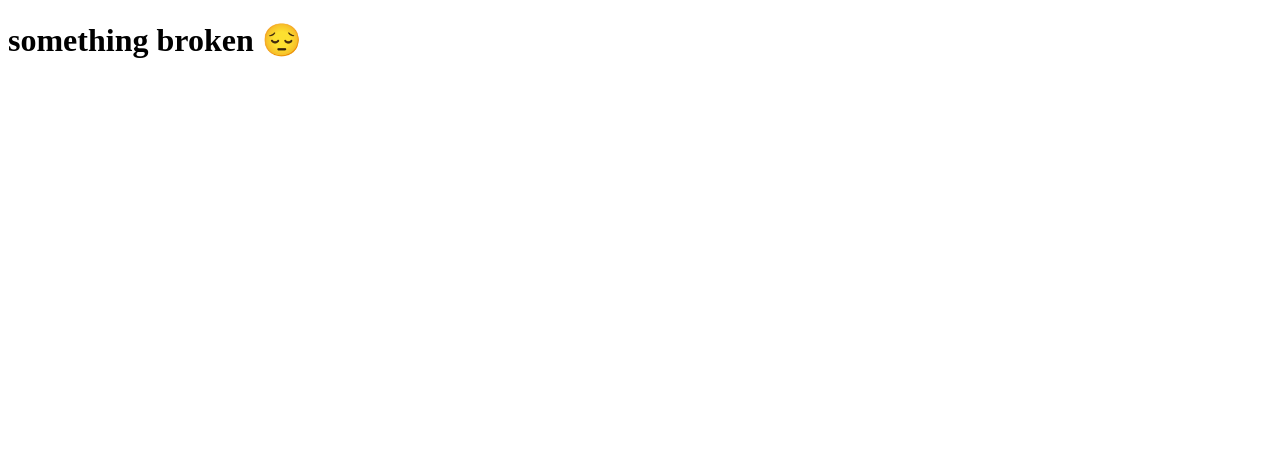
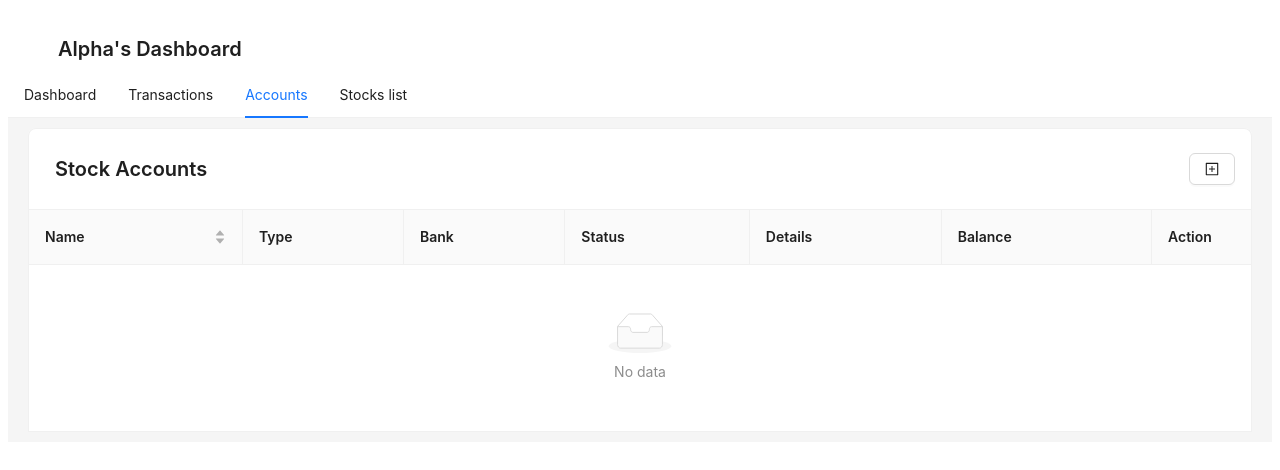
Before and after one commit to jcreation-house/kaasu_stocks_ls, a React (Vite) app: page /stocks_accounts in a window 1280 px wide. Before the commit this address had no page. Shown: the top 470 px of the page. Built offline with nearby package versions, Linux system fonts and the light colour scheme.

Commit message:
StocksAccounts updated

```diff
--- a/src/App.jsx
+++ b/src/App.jsx
@@ -6,7 +6,11 @@ import {
   stocksListAction,
   stocksListLoader,
 } from "./pages/StocksList";
-import { StocksAccounts } from "./pages/StocksAccounts";
+import {
+  StocksAccounts,
+  StocksAccountsAction,
+  StocksAccountsLoader,
+} from "./pages/StocksAccounts";
 import { StocksTransactions } from "./pages/StocksTransactions";
 
 function App() {
@@ -31,15 +35,15 @@ function App() {
           // errorElement: <Error />,
         },
         {
-          path: "accounts",
+          path: "stocks_accounts",
           element: <StocksAccounts />,
-          // loader: accountsLoader,
-          // action: accountsAction,
+          loader: StocksAccountsLoader,
+          action: StocksAccountsAction,
           // errorElement: <Error />,
         },
         {
-          path: "transactions",
-          // element: <StocksTransactions />,
+          path: "stocks_transactions",
+          element: <StocksTransactions />,
           // loader: transactionsLoader,
           // action: transactionsAction,
           // errorElement: <Error />,
--- /dev/null
+++ b/src/components/TableViewer.jsx
@@ -0,0 +1,20 @@
+import { Flex, Table, Typography } from "antd";
+
+export const TableViewer = ({ data, columns, title: _title, child }) => {
+  const { Title } = Typography;
+  return (
+    <Table
+      bordered
+      dataSource={data}
+      columns={columns}
+      title={() => (
+        <Flex justify="space-between" align="center">
+          <Title style={{ textAlign: "center", margin: "10px" }} level={4}>
+            {_title}
+          </Title>
+          {child}
+        </Flex>
+      )}
+    />
+  );
+};
--- /dev/null
+++ b/src/components/forms/StocksAccountForm.jsx
@@ -0,0 +1,139 @@
+import React, { useState } from "react";
+import { useLocation, useSubmit } from "react-router-dom";
+import { Button, Typography, Modal, Form, Input, Select } from "antd";
+
+import TextArea from "antd/es/input/TextArea";
+import { PlusSquareOutlined } from "@ant-design/icons";
+
+export const StocksAccountForm = () => {
+  const handleSubmit = useSubmit();
+
+  const { Option } = Select;
+  const [form] = Form.useForm();
+  const [visible, setVisible] = useState(false);
+  const showModal = () => {
+    setVisible(true);
+    form.setFieldsValue({});
+  };
+
+  const handleCancel = () => {
+    setVisible(false);
+  };
+
+  const handleOk = () => {
+    form
+      .validateFields()
+      .then((values) => {
+        console.log(values);
+        setVisible(false);
+        handleSubmit(values, { method: "post", action: "/stocks_accounts" });
+
+        form.resetFields();
+      })
+      .catch((info) => {
+        // console.log("Validation Failed:", info);
+        null;
+      });
+  };
+
+  return (
+    <>
+      <Button onClick={showModal}>
+        <PlusSquareOutlined />
+      </Button>
+      <Modal
+        title={
+          <Typography.Title
+            type="secondary"
+            style={{ textAlign: "center" }}
+            level={3}
+          >
+            Add Accounts
+          </Typography.Title>
+        }
+        open={visible}
+        onCancel={handleCancel}
+        footer={[
+          <Button key="back" onClick={handleCancel}>
+            Return
+          </Button>,
+          <Button key="submit" type="primary" onClick={handleOk}>
+            Submit
+          </Button>,
+        ]}
+      >
+        <Form
+          form={form}
+          layout="horizontal"
+          name="Account_form"
+          labelCol={{
+            span: 6,
+          }}
+          wrapperCol={{
+            span: 16,
+          }}
+          style={{
+            maxWidth: 600,
+          }}
+        >
+          <Form.Item
+            name="accountName"
+            label="Account Name"
+            rules={[
+              { required: true, message: "Please input the Account Name!" },
+            ]}
+          >
+            <Input placeholder="Cheq01" />
+          </Form.Item>
+
+          <Form.Item
+            name="accountType"
+            label="Account Type"
+            rules={[
+              { required: true, message: "Please input the account type!" },
+            ]}
+          >
+            <Select>
+              <Option value="chequing ">chequing </Option>
+              <Option value="saving">saving</Option>
+              <Option value="CASH">cash</Option>
+              <Option value="stocks">stocks</Option>
+            </Select>
+          </Form.Item>
+
+          <Form.Item
+            name="accountBank"
+            label="Account At"
+            rules={[
+              { required: true, message: "Please input the account At!" },
+            ]}
+          >
+            <Input placeholder="bank123" status={""} />
+          </Form.Item>
+          <Form.Item
+            label="Account status"
+            name={"accountStatus"}
+            rules={[
+              { required: true, message: "Please input the account status!" },
+            ]}
+          >
+            <Select>
+              <Option value="open">open</Option>
+              <Option value="close">close</Option>
+            </Select>
+          </Form.Item>
+
+          <Form.Item
+            name="accountDetails"
+            label="Account Details"
+            rules={[
+              { required: true, message: "Please input the account details!" },
+            ]}
+          >
+            <TextArea placeholder="...." status={""} />
+          </Form.Item>
+        </Form>
+      </Modal>
+    </>
+  );
+};
--- a/src/layout/StocksRootLayout.jsx
+++ b/src/layout/StocksRootLayout.jsx
@@ -16,16 +16,16 @@ export const StocksRootLayout = () => {
       //   icon: <MailOutlined />,
     },
     {
-      label: <Link to="transactions">Transactions</Link>,
-      key: "/transactions",
+      label: <Link to="/stocks_accounts">Transactions</Link>,
+      key: "/stocks_transactions",
     },
     {
-      label: <Link to="accounts">Accounts</Link>,
-      key: "/accounts",
+      label: <Link to="/stocks_accounts">Accounts</Link>,
+      key: "/stocks_accounts",
     },
     {
       key: "/stocks_list",
-      label: <Link to={"/stocks_list"}>stocks list</Link>,
+      label: <Link to={"/stocks_list"}>Stocks list</Link>,
     },
   ];
 
--- a/src/pages/StocksAccounts.jsx
+++ b/src/pages/StocksAccounts.jsx
@@ -1,19 +1,104 @@
-import { Flex, Table, Typography } from "antd";
+import { redirect, useLoaderData, useSubmit } from "react-router-dom";
+import { deleteItem, getItem, saveItem } from "../backend";
+import { TableViewer } from "../components/TableViewer";
+import { StocksAccountForm } from "../components/forms/StocksAccountForm";
+import { Button, Space } from "antd";
+import { DeleteOutlined } from "@ant-design/icons";
 
 export const StocksAccounts = () => {
-  const { Title } = Typography;
+  const { accounts } = useLoaderData();
+  const handleSubmit = useSubmit();
+
+  const columns = [
+    {
+      title: "Name",
+      dataIndex: "accountName",
+      sorter: (a, b) => a.account.localeCompare(b.account),
+    },
+    {
+      title: "Type",
+      dataIndex: "accountType",
+      // sorter: (a, b) => new Date(a.date) - new Date(b.date),
+    },
+    {
+      title: "Bank",
+      dataIndex: "accountBank",
+      // sorter: (a, b) => new Date(a.date) - new Date(b.date),
+    },
+    {
+      title: "Status",
+      dataIndex: "accountStatus",
+      // sorter: (a, b) => new Date(a.date) - new Date(b.date),
+    },
+    {
+      title: "Details",
+      dataIndex: "accountDetails",
+      // sorter: (a, b) => new Date(a.date) - new Date(b.date),
+    },
+    {
+      title: "Balance",
+      dataIndex: "accountBalance",
+      // sorter: (a, b) => new Date(a.date) - new Date(b.date),
+    },
+    {
+      title: "Action",
+      key: "action",
+      width: "100px",
+      render: (record) => (
+        <Space
+        //  style={{ justifyContent: "center", width: "100%" }}
+        >
+          <Button
+            onClick={() =>
+              handleSubmit(
+                { key: "accounts", id: record.key },
+                { method: "delete", action: "/stocks_accounts" }
+              )
+            }
+            danger
+          >
+            <DeleteOutlined />
+          </Button>
+        </Space>
+      ),
+    },
+  ];
+
   return (
-    <Table
-      dataSource={companyStocks}
+    <TableViewer
+      data={accounts}
       columns={columns}
-      title={() => (
-        <Flex justify="space-between" align="center">
-          <Title style={{ textAlign: "center", margin: "10px" }} level={4}>
-            Stock List
-          </Title>
-          {/* <StockForm _action="create" /> */}
-        </Flex>
-      )}
+      title={"Stock Accounts"}
+      child={<StocksAccountForm />}
     />
   );
 };
+
+export const StocksAccountsLoader = () => {
+  const accounts = getItem("accounts");
+  return { accounts };
+};
+
+export const StocksAccountsAction = async ({ request: req }) => {
+  const data = Object.fromEntries(await req.formData());
+
+  switch (req.method) {
+    case "POST":
+      saveItem("accounts", {
+        key: crypto.randomUUID(),
+        ...data,
+        accountBalance: 0,
+        createAt: Date.now(),
+      });
+      break;
+
+    case "DELETE":
+      deleteItem({ ...data });
+      break;
+
+    default:
+      break;
+  }
+
+  return redirect("/stocks_accounts");
+};
--- a/src/pages/StocksList.jsx
+++ b/src/pages/StocksList.jsx
@@ -1,12 +1,13 @@
-import { Button, Flex, Space, Table, Typography } from "antd";
+import { Button, Space } from "antd";
 import { StocksAddForm } from "../components/forms/StocksAddForm";
 import { deleteItem, getItem, saveItem } from "../backend";
 import { redirect, useLoaderData, useSubmit } from "react-router-dom";
 import { DeleteOutlined } from "@ant-design/icons";
+import { TableViewer } from "../components/TableViewer";
 
 export const StocksList = () => {
   const handleSubmit = useSubmit();
-  const { Title } = Typography;
+
   const { companiesStocks } = useLoaderData();
 
   const columns = [
@@ -30,7 +31,15 @@ export const StocksList = () => {
         <Space
         //  style={{ justifyContent: "center", width: "100%" }}
         >
-          <Button onClick={() => handleDelete(record.key)} danger>
+          <Button
+            onClick={() =>
+              handleSubmit(
+                { key: "stocks", id: record.key },
+                { method: "delete", action: "/stocks_list" }
+              )
+            }
+            danger
+          >
             <DeleteOutlined />
           </Button>
         </Space>
@@ -38,24 +47,12 @@ export const StocksList = () => {
     },
   ];
 
-  const handleDelete = (id) =>
-    handleSubmit(
-      { key: "stocks", id },
-      { method: "delete", action: "/stocks_list" }
-    );
   return (
-    <Table
-      bordered
-      dataSource={companiesStocks}
+    <TableViewer
+      data={companiesStocks}
       columns={columns}
-      title={() => (
-        <Flex justify="space-between" align="center">
-          <Title style={{ textAlign: "center", margin: "10px" }} level={4}>
-            Stock List
-          </Title>
-          <StocksAddForm _action="create" />
-        </Flex>
-      )}
+      title={"Stock List"}
+      child={<StocksAddForm />}
     />
   );
 };
```
